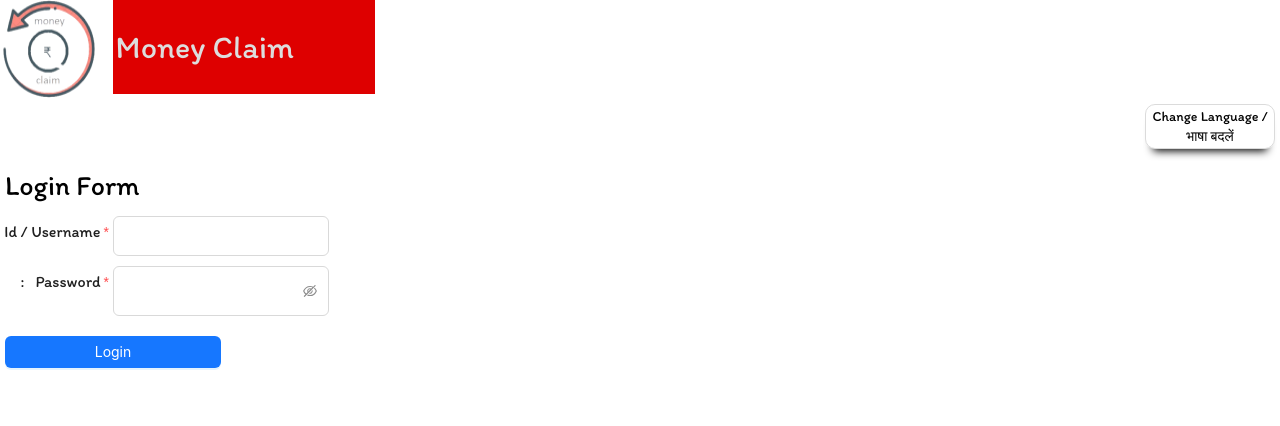
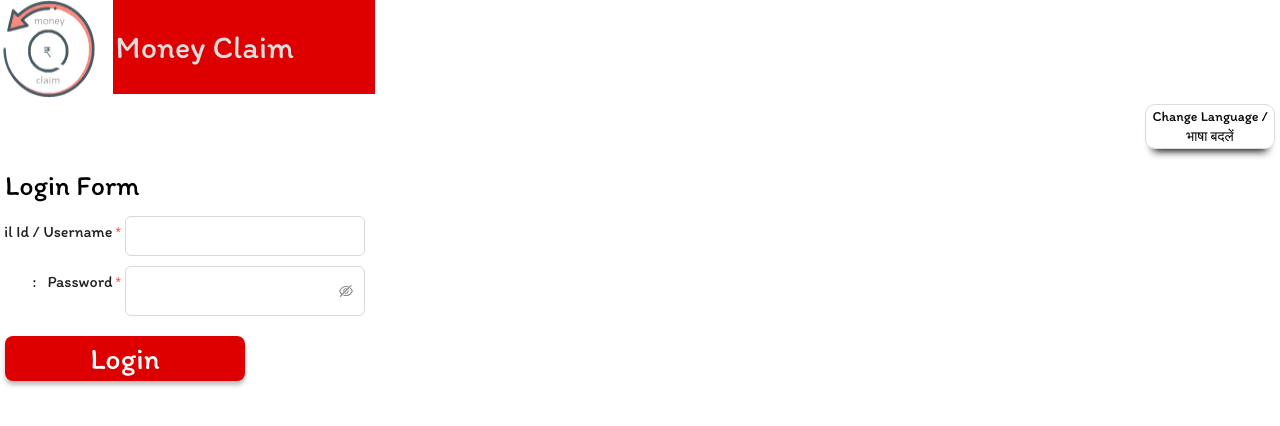
Before and after one commit to mukulgupta257/MoneyClaim, a Next.js app in the folder money-claim/: page / in a window 1280 px wide. Shown: the top 426 px of the page. Built offline with nearby package versions, Linux system fonts and the light colour scheme.

Commit message:
Login Form .

```diff
--- a/money-claim/pages/index.js
+++ b/money-claim/pages/index.js
@@ -21,10 +21,12 @@ const Home = () => {
             Change Language / भाषा बदलें
           </button>
         </div>
-        <div className="LoginForm">
-          {Data.Logintitle[`${data === 0 ? "english" : "hindi"}`]}
+        <div className="FormContainer">
+          <div className="LoginForm">
+            {Data.Logintitle[`${data === 0 ? "english" : "hindi"}`]}
+          </div>
+          <LoginForm formlabels={labels} />
         </div>
-        <LoginForm formlabels={labels} />
       </Layout>
     </main>
   );
--- a/money-claim/styles/globals.css
+++ b/money-claim/styles/globals.css
@@ -37,6 +37,12 @@ a {
   background-color: #de0000;
   width: 70%;
 }
+.FormContainer {
+  width: 100%;
+  display: flex;
+  flex-direction: column;
+  justify-content: center;
+}
 .LoginForm {
   font: normal normal 28px/22px "Itim";
   padding-top: 15px;
@@ -66,7 +72,7 @@ a {
   padding: 0px 5px;
 }
 .LoginFieldFormItem {
-  width: 90%;
+  width: 100%;
   margin-bottom: 10px;
 }
 .LoginFieldFormItem .ant-form-item-label .ant-form-item-required {
@@ -79,5 +85,10 @@ a {
 }
 .LoginFieldFormItem .ant-btn {
   width: 100%;
+  height: 45px;
   margin-top: 10px;
+  background: #de0000;
+  box-shadow: 0px 4px 4px rgba(0, 0, 0, 0.25);
+  border-radius: 8px;
+  font: normal normal 500 30px/30px "Itim";
 }
```
